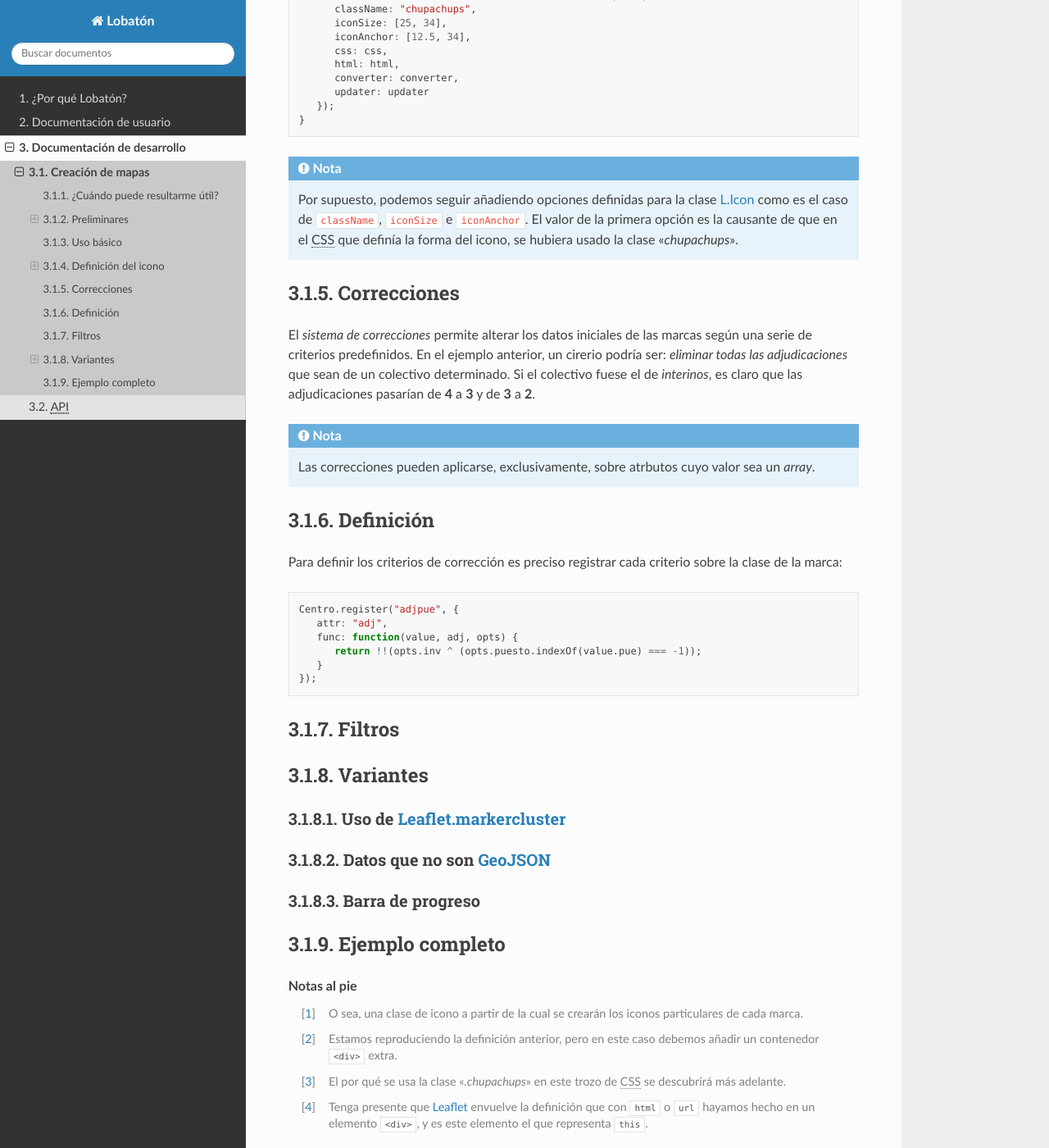
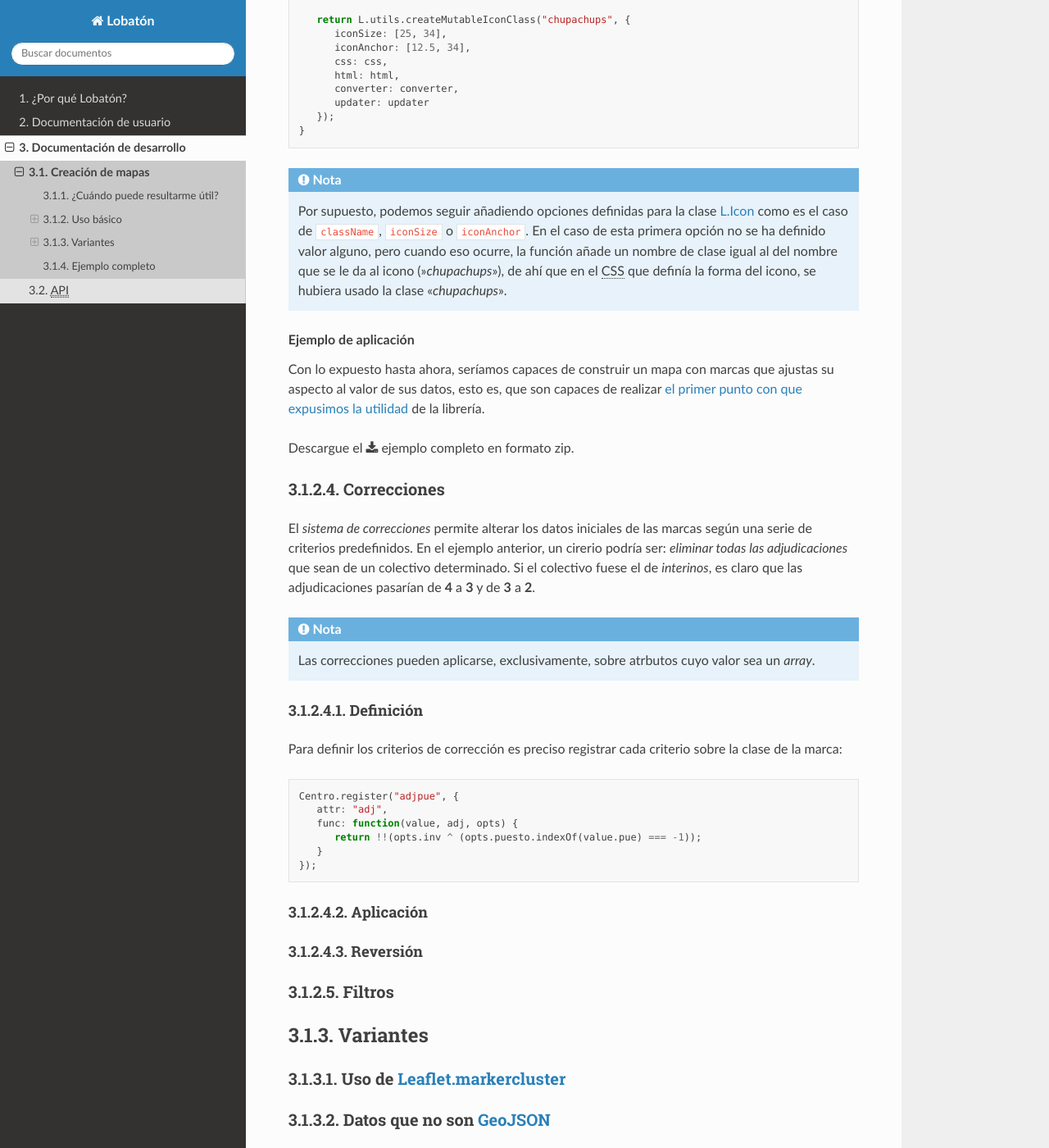
Before and after one commit to sio2sio2/lobaton, a Sphinx documentation site: the page built from docs/source/03.dev/01.map.rst, in a window 1280 px wide and 1400 px high, scrolled down 8158 px. Shown: the whole window at 82% size. Built offline with Sphinx 7.4.7 and the Read the Docs theme 2.0.0, drawn with Linux system fonts in a browser that asks for light colours; some of the changed text lies outside the part shown.

Commit message:
Creación del ejemplo mínimo

```diff
--- a/docs/source/03.dev/01.map.rst
+++ b/docs/source/03.dev/01.map.rst
@@ -1,5 +1,6 @@
 .. highlight:: js
 
+*****************
 Creación de mapas
 *****************
 Aunque se haya usado la librería para crear un mapa concreto de
@@ -429,9 +433,20 @@
 
 .. note:: Por supuesto, podemos seguir añadiendo opciones definidas para la
    clase `L.Icon <https://leafletjs.com/reference-1.4.0.html#icon>`_ como es el
-   caso de ``className``, ``iconSize`` e ``iconAnchor``. El valor de la primera
-   opción es la causante de que en el |CSS| que definía la forma del icono, se
-   hubiera usado la clase "*chupachups*".
+   caso de ``className``, ``iconSize`` o ``iconAnchor``. En el caso de esta primera
+   opción no se ha definido valor alguno, pero cuando eso ocurre, la función
+   añade un nombre de clase igual al del nombre que se le da al icono ("*chupachups*"),
+   de ahí que en el |CSS| que definía la forma del icono, se hubiera usado la
+   clase "*chupachups*".
+
+.. rubric:: Ejemplo de aplicación
+
+Con lo expuesto hasta ahora, seríamos capaces de construir un mapa con marcas
+que ajustas su aspecto al valor de sus datos, esto es, que son capaces de
+realizar :ref:`el primer punto con que expusimos la utilidad <dev-map-util>` de
+la librería.
+
+Descargue el :download:`ejemplo completo en formato zip <files/demo.minima.zip>`.
 
 Correcciones
 ============
@@ -445,7 +460,7 @@
    cuyo valor sea un *array*.
 
 Definición
-==========
+----------
 Para definir los criterios de corrección es preciso registrar cada criterio
 sobre la clase de la marca::
 
@@ -458,29 +473,35 @@
 
 .. Hablar de prepare en onEachFeature (o en layeradd).
 
+Aplicación
+----------
+
+Reversión
+---------
+
 Filtros
 =======
 
 Variantes
-=========
+*********
 
 .. _dev-map-cluster:
 
 Uso de Leaflet.markercluster_
------------------------------
+=============================
 
 .. _dev-map-no-geojson:
 
 Datos que no son GeoJSON_
--------------------------
+=========================
 
 Barra de progreso
------------------
+=================
 
 .. todo:: Evento layeradd de FeatureGroup.
 
 Ejemplo completo
-================
+****************
 
 .. rubric:: Notas al pie
 
```
Also changed, not shown: other parts of docs/source/03.dev/01.map.rst (+12 -9 lines), 1 other file.
